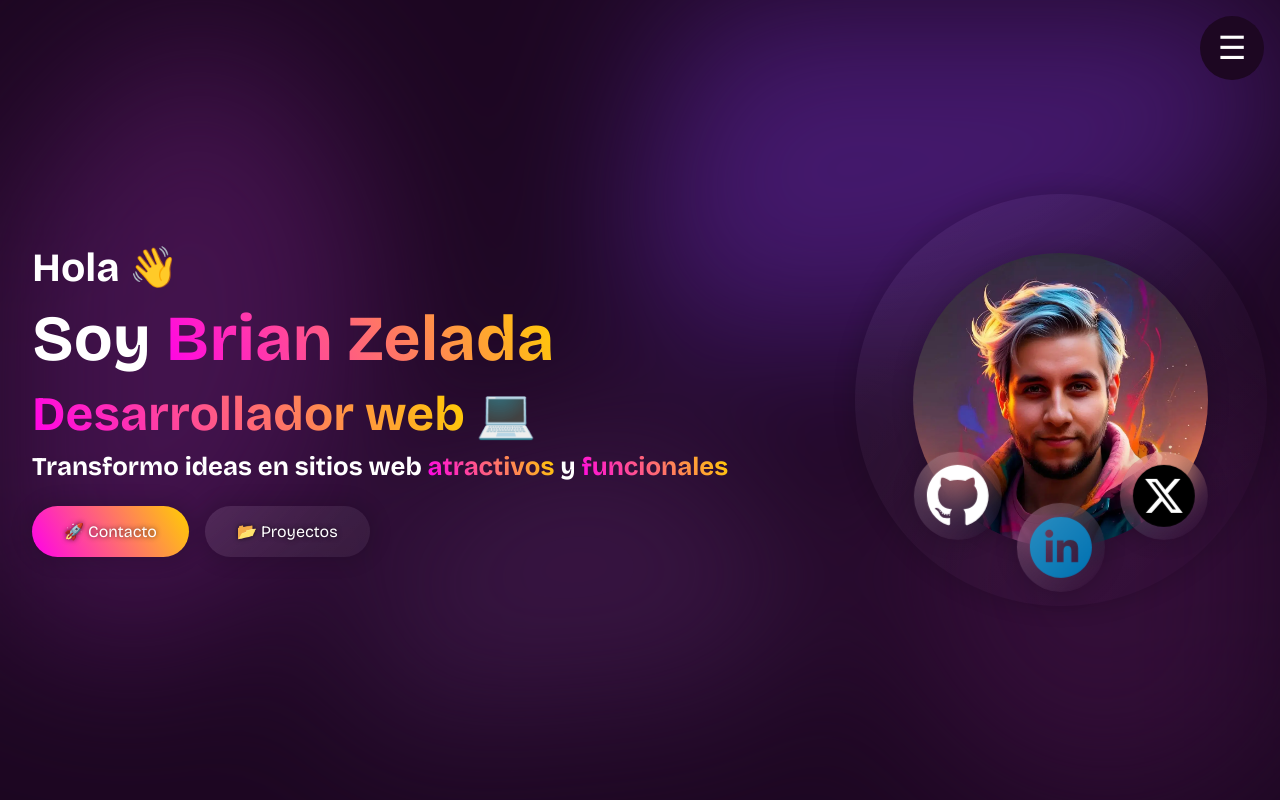
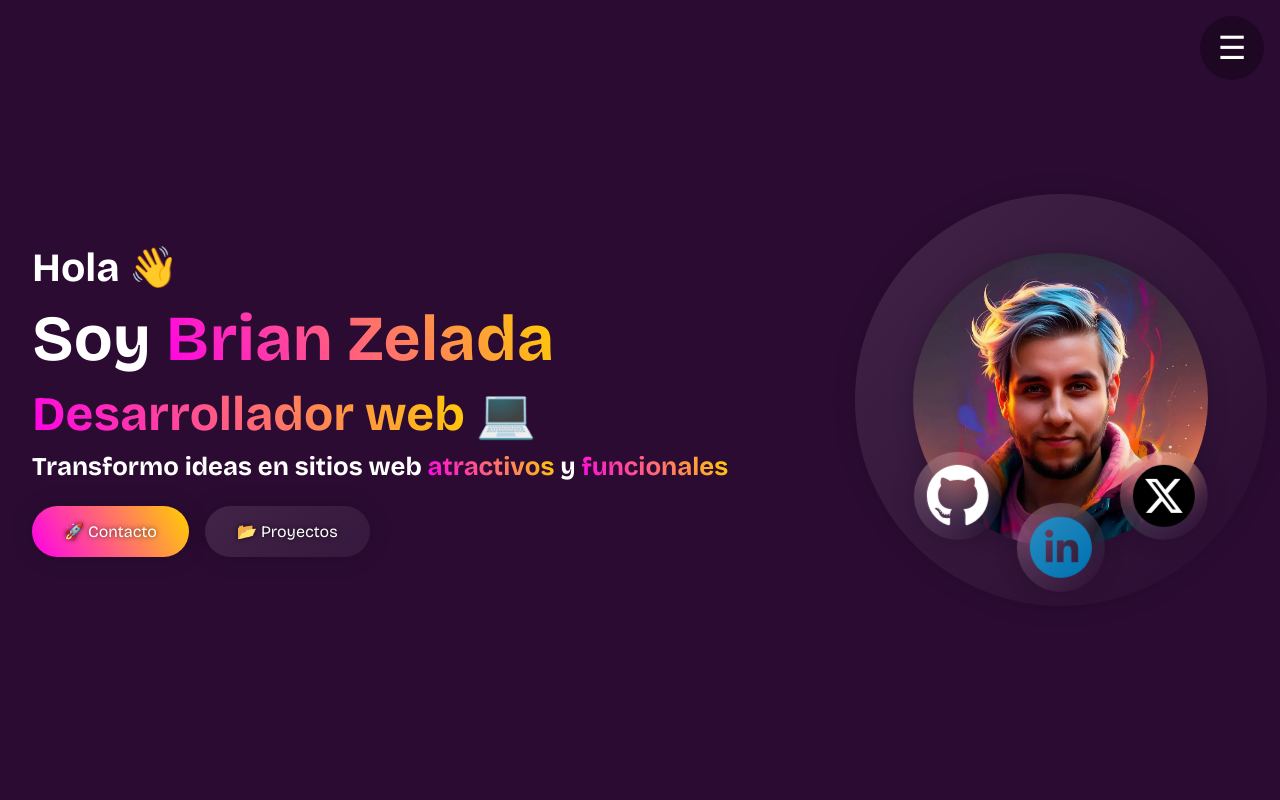
Before and after one commit to ZBrian99/portfolio, a React (Vite) app: page / in a window 1280 px wide. Shown: the top 800 px of the page. Built offline with nearby package versions, Linux system fonts and the light colour scheme.

Commit message:
fix: remove background blur bug visual and bad performance

```diff
--- a/src/App.jsx
+++ b/src/App.jsx
@@ -2,12 +2,10 @@ import { GlobalStyles } from './styles/GlobalStyles ';
 import { HomePage } from './pages/Home/HomePage';
 import { Navbar } from './components/Navbar/Navbar';
 import { Footer } from './components/Footer/Footer';
-import { Background } from './components/Background/Background';
 export const App = () => {
 	return (
 		<>
 			<GlobalStyles />
-			<Background />
 			<Navbar />
 			<HomePage />
 			<Footer />
--- a/src/components/Background/Background.jsx
+++ b/src/components/Background/Background.jsx
@@ -5,7 +5,7 @@ const BackgroundSVG = styled.svg`
 	width: 100%;
 	height: 100svh;
 	z-index: -100;
-  filter: blur(5rem);
+  /* filter: blur(5rem); */
 `;
 export const Background = () => {
 	return (
--- a/src/components/Hero/HeroPhoto.jsx
+++ b/src/components/Hero/HeroPhoto.jsx
@@ -23,7 +23,9 @@ const HeroImageContainer = styled.div`
 		content: '';
 		position: absolute;
 		inset: -20%;
-		background: linear-gradient(135deg, rgba(255, 255, 255, 0.05), rgba(0, 0, 0, 0));
+		background-color: rgba(255, 255, 255, 0.05);
+
+		background: linear-gradient(135deg, rgba(255, 255, 255, 0.1), rgba(0, 0, 0, 0.05));
 		border-radius: 50%;
 		z-index: -1;
 		box-shadow: 0 0 1rem 0.5rem rgba(0, 0, 0, 0.1);
--- a/src/styles/GlobalStyles .jsx
+++ b/src/styles/GlobalStyles .jsx
@@ -54,7 +54,8 @@ export const GlobalStyles = () => (
 				}
 				scroll-behavior: smooth;
 
-				background: #1d0722;
+				/* background: #1d0722; */
+				background: #2c0b33;
 			}
 
 			body {
```
